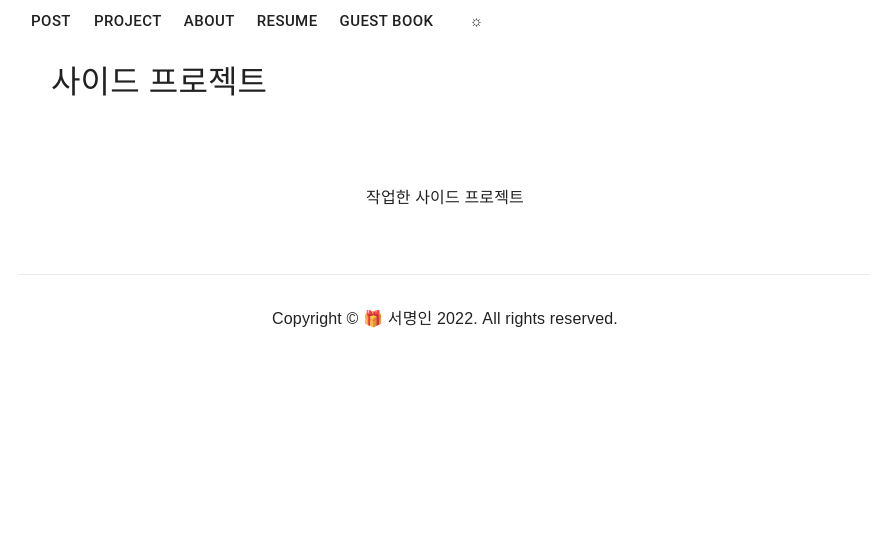
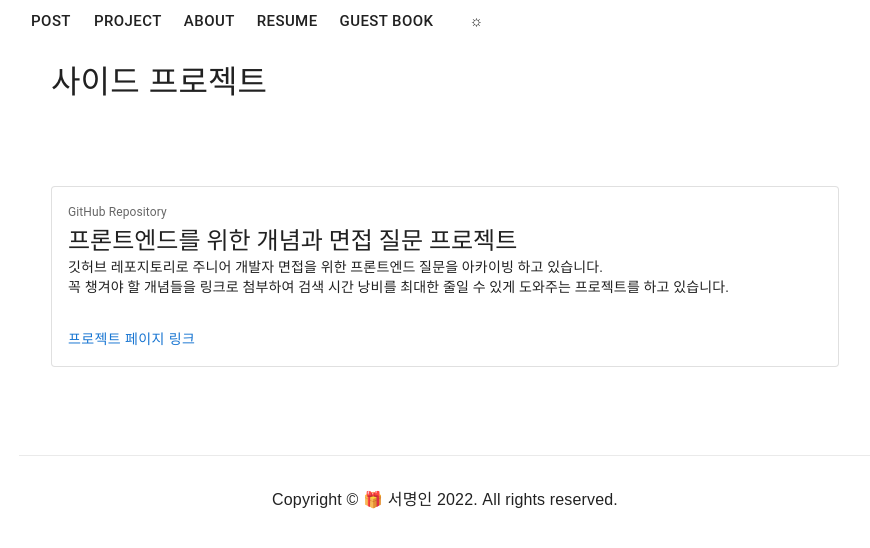
Before and after one commit to smee6/nextJS_Blog, a Next.js app: page /blog/project in a window 1280 px wide. Shown: the top 548 px of the page, without its empty margins (195-1065 px from the left). Built offline with nearby package versions, Linux system fonts and the light colour scheme.

Commit message:
프로젝트 추가

```diff
--- /dev/null
+++ b/components/projectbox.js
@@ -0,0 +1,30 @@
+import Card from '@mui/material/Card';
+import CardActions from '@mui/material/CardActions';
+import CardContent from '@mui/material/CardContent';
+import Button from '@mui/material/Button';
+import Typography from '@mui/material/Typography';
+
+export default function ProjectBox({ title, content, link, type }) {
+    return (
+        <>
+            <Card variant="outlined" sx={{ minWidth: 275, width: '100%' }}>
+                <CardContent>
+                    <Typography sx={{ fontSize: 12 }} color="text.secondary" gutterBottom>
+                        {type}
+                    </Typography>
+                    <Typography variant="h5" component="div">
+                        {title}
+                    </Typography>
+                    <Typography variant="body2">
+                        {content}
+                        <br />
+                    </Typography>
+                </CardContent>
+                <CardActions>
+                    <Button size="medium" href={link}>프로젝트 페이지 링크</Button>
+                </CardActions>
+            </Card>
+            <br />
+        </>
+    );
+}
--- a/pages/blog/guestbook.js
+++ b/pages/blog/guestbook.js
@@ -13,6 +13,7 @@ export default function Guestbook() {
 
     return (
         <div className={styles.container}>
+
             <div className={styles.menutitle}>
                 방명록
             </div>
--- a/pages/blog/project.js
+++ b/pages/blog/project.js
@@ -1,4 +1,5 @@
 import styles from '/styles/Home.module.css'
+import ProjectBox from '../../components/projectbox'
 
 export default function Project() {
     return (
@@ -7,7 +8,13 @@ export default function Project() {
                 사이드 프로젝트
             </div>
             <main className={styles.main}>
-                작업한 사이드 프로젝트
+                <ProjectBox type={'GitHub Repository'}
+                    title={'프론트엔드를 위한 개념과 면접 질문 프로젝트'}
+                    content={`깃허브 레포지토리로 주니어 개발자 면접을 위한 프론트엔드 질문을 아카이빙 하고 있습니다.
+                     꼭 챙겨야 할 개념들을 링크로 첨부하여 검색 시간 낭비를 최대한 줄일 수 있게 도와주는 프로젝트를 하고 있습니다.`}
+                    link={'https://github.com/smee6/JS_FrontEnd'}
+                />
+
             </main>
         </div>
     )
--- a/pages/blog/resume.js
+++ b/pages/blog/resume.js
@@ -7,6 +7,7 @@ export default function Resume() {
                 이력서
             </div>
             <main className={styles.main}>
+
             </main>
             <br />
         </div>
--- a/styles/globals.css
+++ b/styles/globals.css
@@ -16,7 +16,7 @@ a {
 }
 
 #nprogress .bar {
-  background: #00295f !important;
+  background: #083e85 !important;
   height: 2px !important;
 }
 
```
